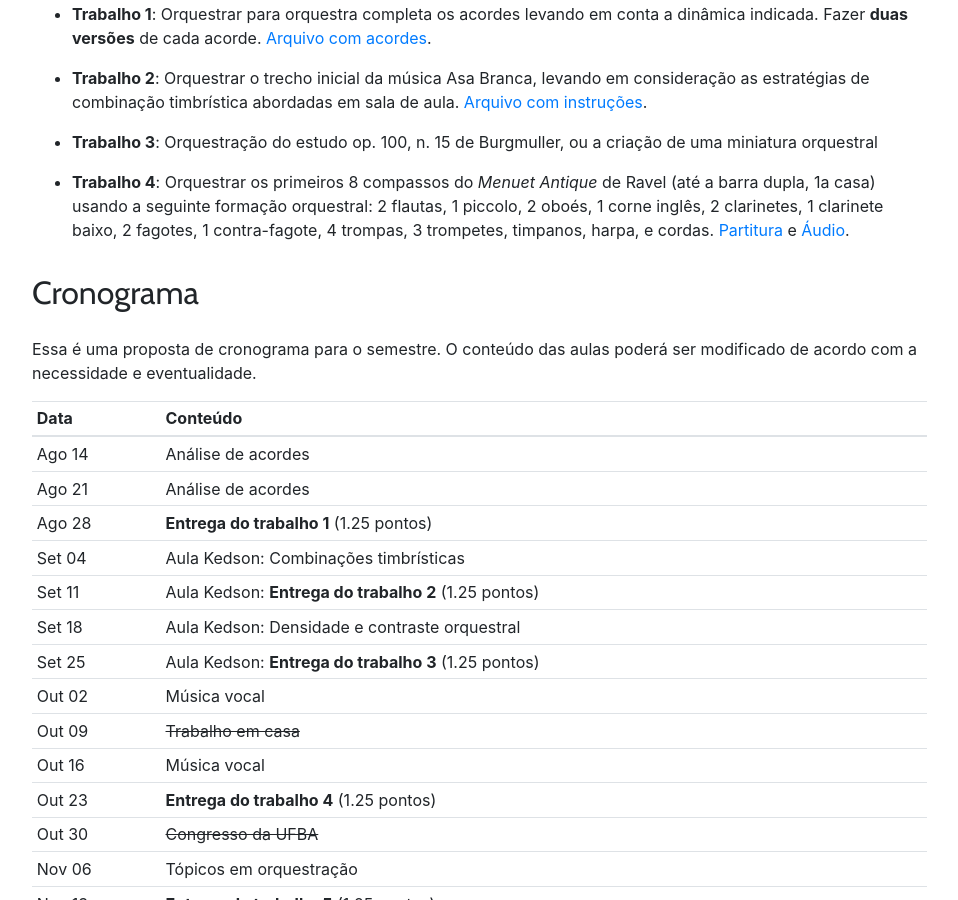
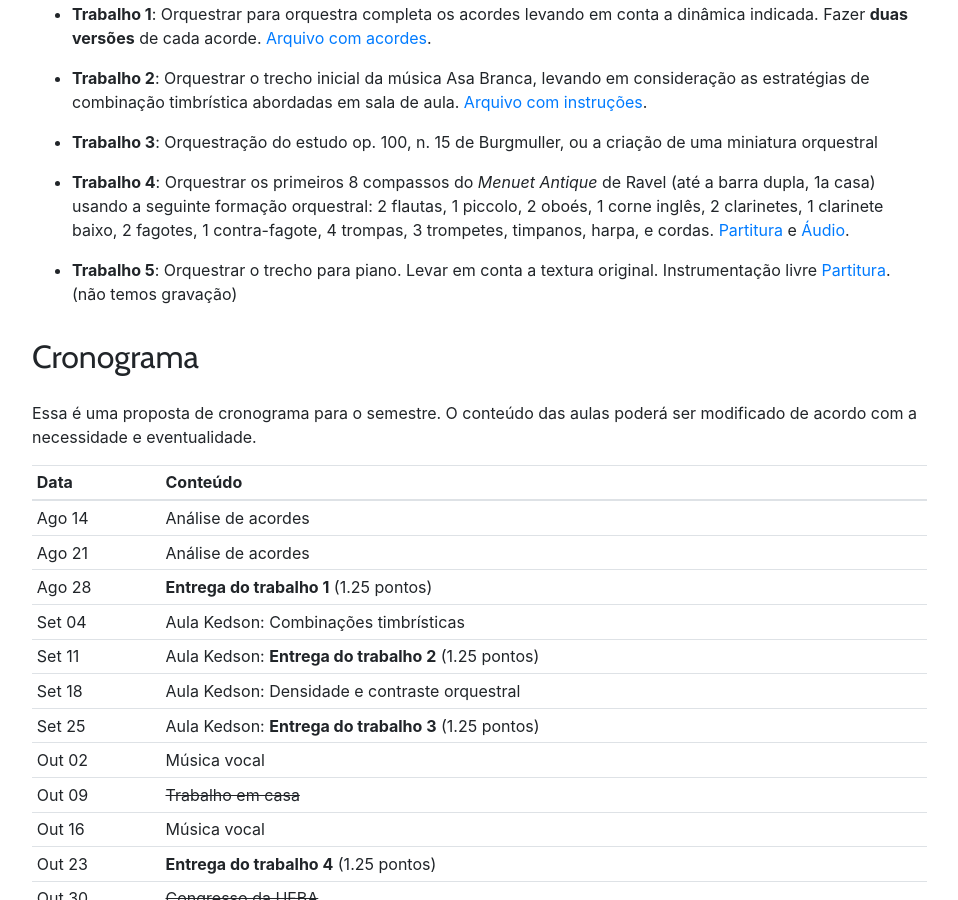
Before and after one commit to kroger/genosmus, a Jekyll site: the page built from _pedro/2019.2/musa87.md, in a window 1280 px wide and 900 px high, scrolled down 618 px. Shown: the whole window, without its empty margins (68-1026 px from the left). Built offline with Jekyll 4.4.1, drawn with Linux system fonts in a browser that asks for light colours.

Commit message:
Trabalho de orquestração

```diff
--- a/_pedro/2019.2/musa87.md
+++ b/_pedro/2019.2/musa87.md
@@ -39,6 +39,10 @@ abordadas em sala de aula. [Arquivo com instruções][22].
   trompas, 3 trompetes, timpanos, harpa, e cordas. [Partitura][7] e
   [Áudio][8].
 
+- **Trabalho 5**: Orquestrar o trecho para piano. Levar em conta a
+  textura original. Instrumentação livre [Partitura][9]. (não temos
+  gravação)
+
 <!--
 - Trabalho 2: Orquestrar dois trechos da Sonata 26 de Beethoven: do
   *início até a letra A* e do *Allegro até a letra B*. [Partitura][3]
```
Also changed, not shown: other parts of _pedro/2019.2/musa87.md (+0 -3 lines).
